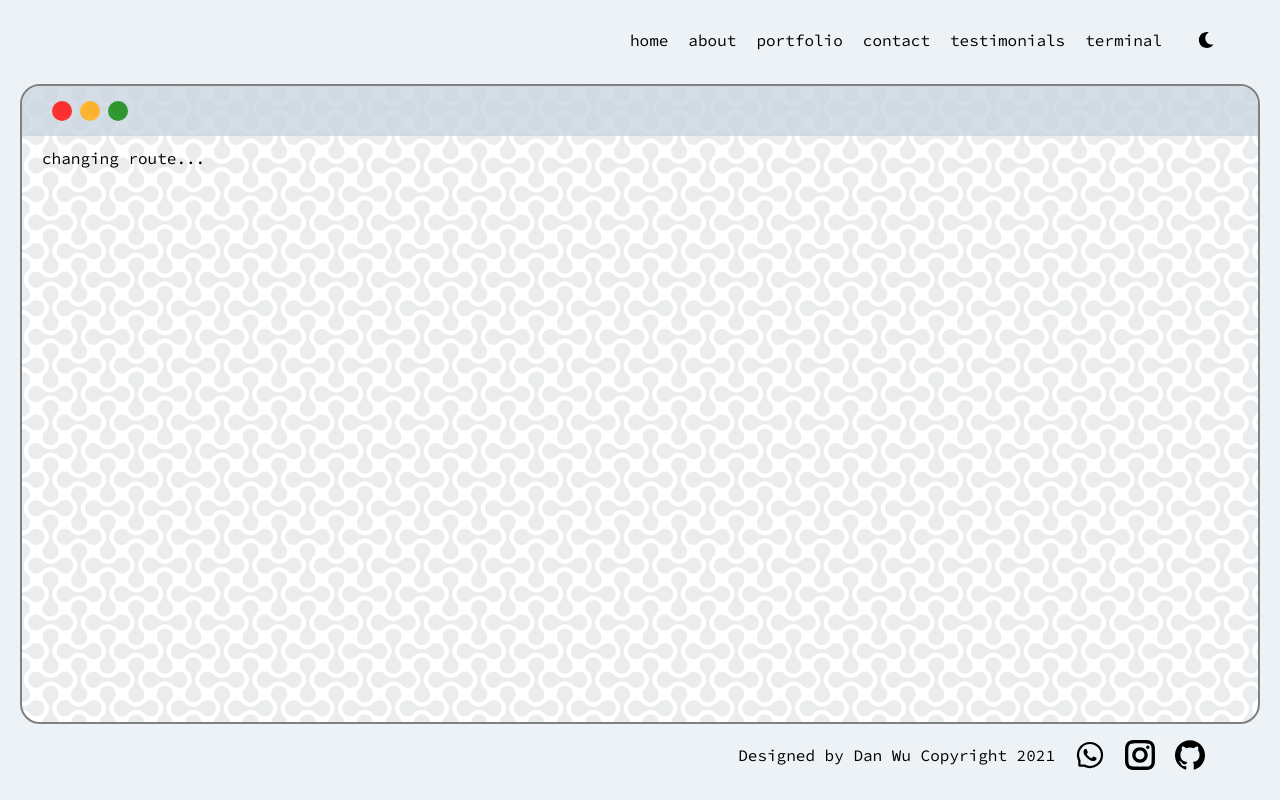
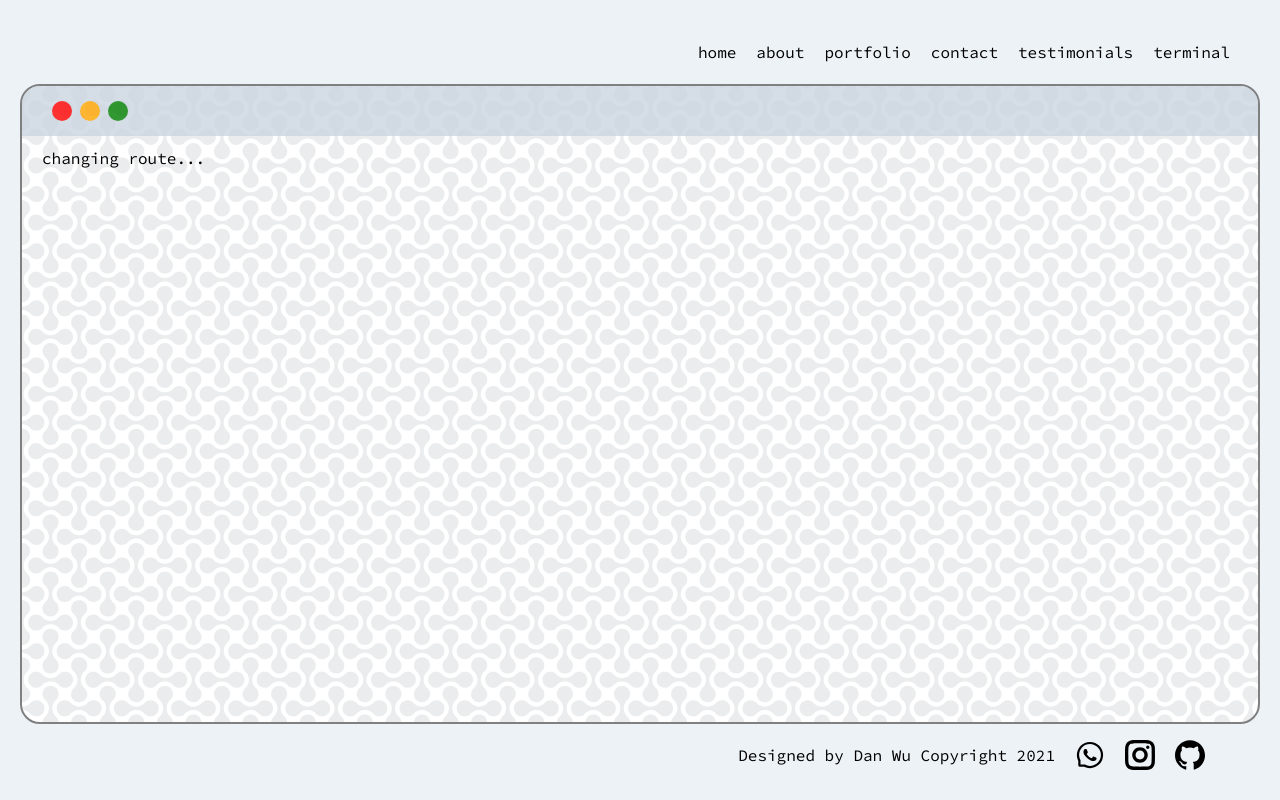
Before and after one commit to Developer-Wu/web-portfolio, a Next.js app: page /loading in a window 1280 px wide. Built offline with nearby package versions, Linux system fonts and the light colour scheme.

Commit message:
disable light

```diff
--- a/components/Nav.js
+++ b/components/Nav.js
@@ -41,14 +41,14 @@
     return (
         <>
 
-        <HStack display={{base:"none", sm:"flex", md:"flex", lg:"flex"}} mr={{base:"70px",md:"70px",lg:"0px"}} top="20px" pos="fixed" align="center" justify="flex-end" spacing="20px" width="100%" maxWidth="1250px">
+        <HStack display={{base:"none", sm:"flex", md:"flex", lg:"flex"}} mr={{base:"70px",md:"70px",lg:"0px"}} top="40px" pos="fixed" align="center" justify="flex-end" spacing="20px" width="100%" maxWidth="1250px">
         <Link onClick={(e) => navAway(e, '/')}>home</Link>
         <Link onClick={(e) => navAway(e, '/about')}>about</Link>
         <Link onClick={(e) => navAway(e, '/portfolio')}>portfolio</Link>
         <Link onClick={(e) => navAway(e, '/contact')}>contact</Link>
                 <Link onClick={(e) => navAway(e, '/testimonials')}>testimonials</Link>
         <Link onClick={(e) => navAway(e, '/terminal')}>terminal</Link>
-    <Button onClick={toggleColorMode}><FaMoon/></Button>
+    {/* <Button onClick={toggleColorMode}><FaMoon/></Button> */}
     </HStack>
     <Box display={{base:"block", sm:"none", md:"none", lg:"none"}}>
     <Burger/>
```
